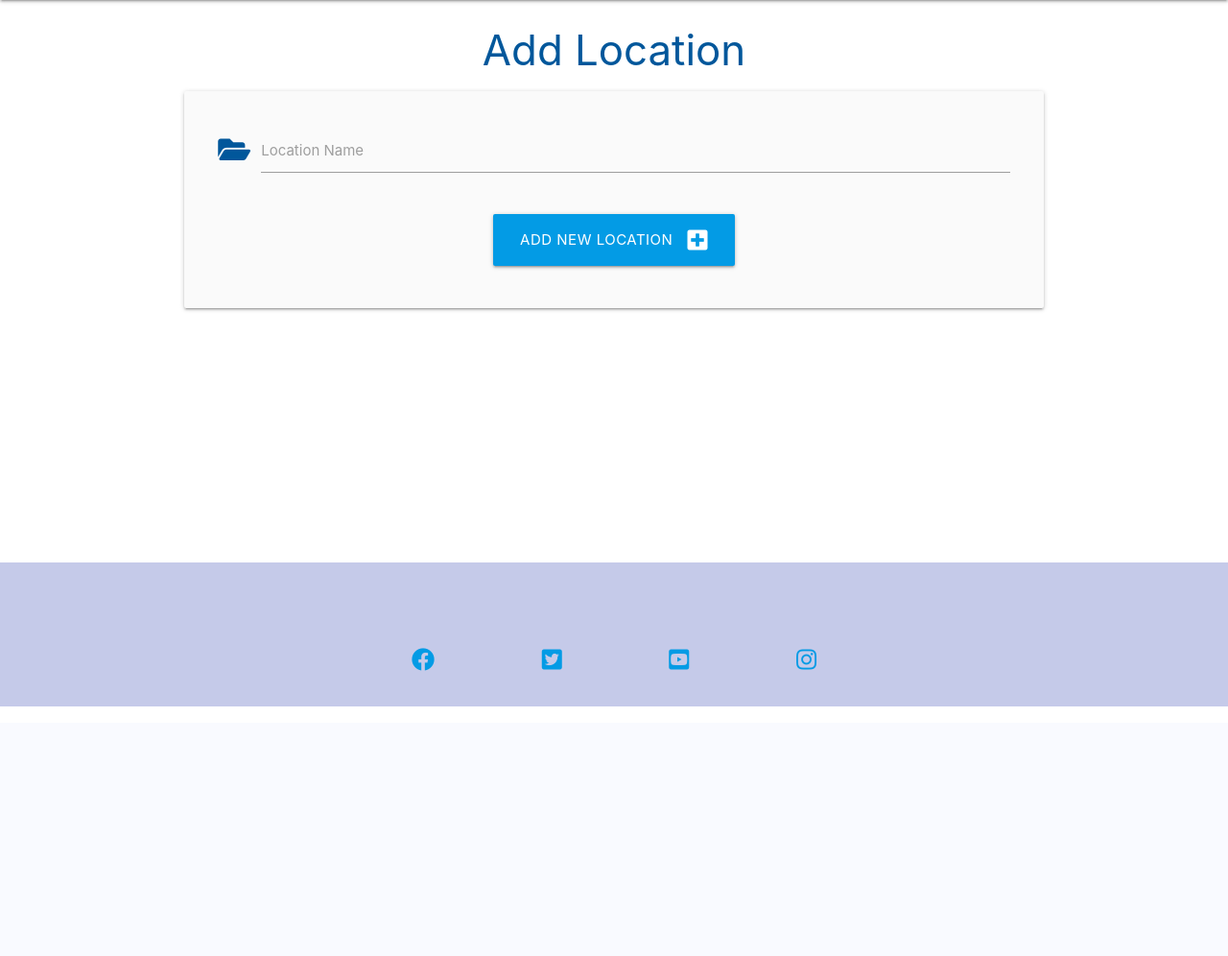
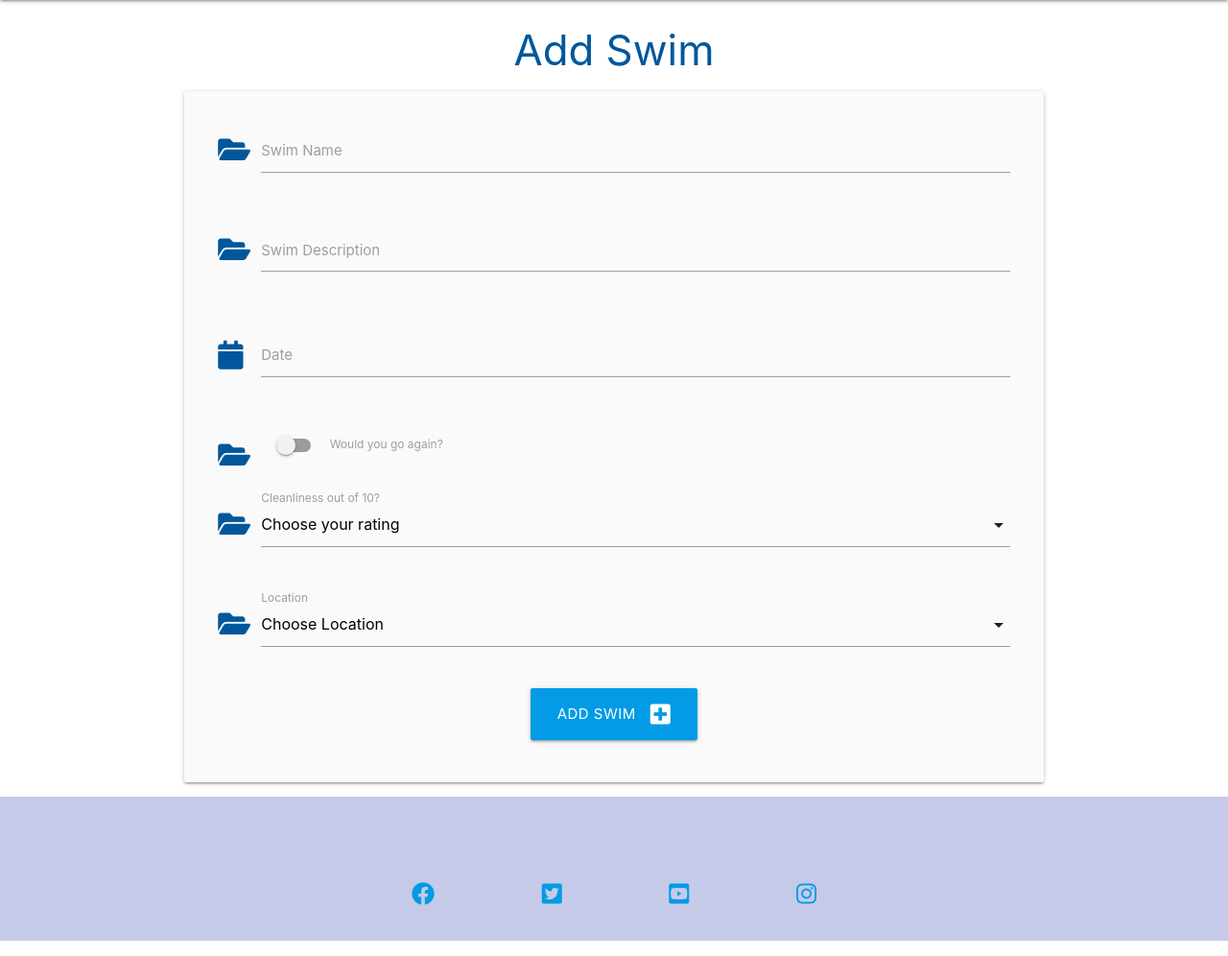
Before and after one commit to mipear/dwragored, a Flask app: page /add_swim in a window 1280 px wide. Shown: the part 64-1060 px from the top of the page at 96% size. Before the commit the page ends 800 px from the top, so only its background shows below. Run offline with Flask 2, Linux system fonts and the light colour scheme; a user stored in the database is signed in; data that the repository does not hold is empty.

Commit message:
Added corrected add swim template

```diff
--- a/dwragored/templates/add_swim.html
+++ b/dwragored/templates/add_swim.html
@@ -1,24 +1,91 @@
 {% extends "base.html" %} {% block content %}
 
-<h3 class="light-blue-text text-darken-4 center-align">Add Location</h3>
+<h3 class="light-blue-text text-darken-4 center-align">Add Swim</h3>
 
 <div class="row card-panel grey lighten-5">
-    <form class="col s12" method="POST" action="{{ url_for('add_location') }}">
-        <!-- location name -->
+    <form class="col s12" method="POST" action="{{ url_for('add_swim') }}">
+        <!-- swim name -->
         <div class="row">
             <div class="input-field col s12">
                 <i class="fas fa-folder-open prefix light-blue-text text-darken-4"></i>
-                <input id="location_name" name="location_name" minlength="3" maxlength="25" type="text" class="validate"
+                <input id="swim_name" name="myswim_title" minlength="3" maxlength="25" type="text" class="validate"
                     required />
-                <label for="location_name">Location Name</label>
+                <label for="swim_name">Swim Name</label>
+            </div>
+        </div>
+        <!-- swim description -->
+        <div class="row">
+            <div class="input-field col s12">
+                <i class="fas fa-folder-open prefix light-blue-text text-darken-4"></i>
+                <textarea id="swim_description" name="myswim_description" minlength="5" maxlength="200" type="text"
+                    class="materialize-textarea validate" required></textarea>
+                <label for="swim_description">Swim Description</label>
+            </div>
+        </div>
+        <!-- swim date -->
+        <div class="row">
+            <div class="input-field col s12">
+                <i class="fas fa-calendar prefix light-blue-text text-darken-4"></i>
+                <input id="swim_date" name="date" type="text" class="datepicker validate" required />
+                <label for="swim_date">Date</label>
+            </div>
+        </div>
+        <!-- go_again -->
+        <div class="row">
+            <div class="input-field col s12">
+                <div class="switch">
+                    <i class="fas fa-folder-open prefix light-blue-text text-darken-4"></i>
+                    <label for="go_again">
+                        <input id="go_again" name="go_again" type="checkbox" />
+                        <span class="lever"></span>
+                        Would you go again?
+                    </label>
+                </div>
             </div>
         </div>
 
+        <div class="row">
+            <div class="input-field col s12">
+                <i class="fas fa-folder-open prefix light-blue-text text-darken-4"></i>
+                <select id="cleanliness_rating" name="cleanliness_rating" class="validate" required>
+                    <option value="" disabled selected>Choose your rating</option>
+                    <option value="1">1</option>
+                    <option value="2">2</option>
+                    <option value="3">3</option>
+                    <option value="4">4</option>
+                    <option value="5">5</option>
+                    <option value="6">6</option>
+                    <option value="7">7</option>
+                    <option value="8">8</option>
+                    <option value="9">9</option>
+                    <option value="10">10</option>
+                </select>
+                <label for="cleanliness_rating">Cleanliness out of 10?</label>
+            </div>
+        </div>
+
+        <!-- location_id -->
+        <div class="row">
+            <div class="input-field col s12">
+                <i class="fas fa-folder-open prefix light-blue-text text-darken-4"></i>
+                <select id="location_id" name="location_id" class="validate" required>
+                    <option value="" disabled selected>Choose Location</option>
+                    {% if location %}
+                    {% for l in location %}
+                    <option value="{{ l.id }}">
+                        {{ l.location_name }}
+                    </option>
+                    {% endfor %}
+                    {% endif %}
+                </select>
+                <label for="location_id">Location</label>
+            </div>
+        </div>
         <!-- submit button -->
         <div class="row">
             <div class="col s12 center-align">
                 <button type="submit" class="btn-large light-blue darken-1">
-                    Add New Location <i class="fas fa-plus-square right"></i>
+                    Add Swim <i class="fas fa-plus-square right"></i>
                 </button>
             </div>
         </div>
```
